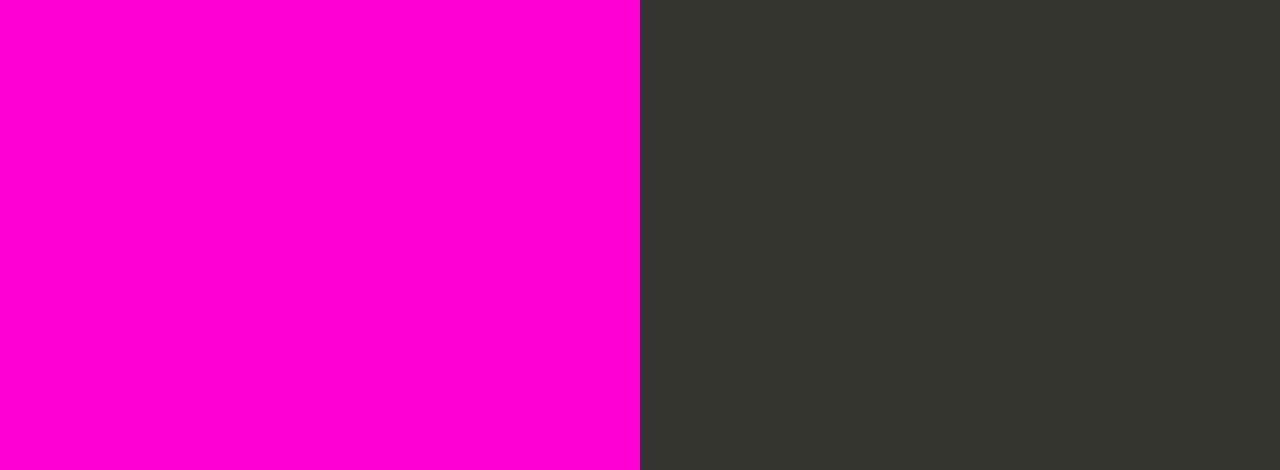
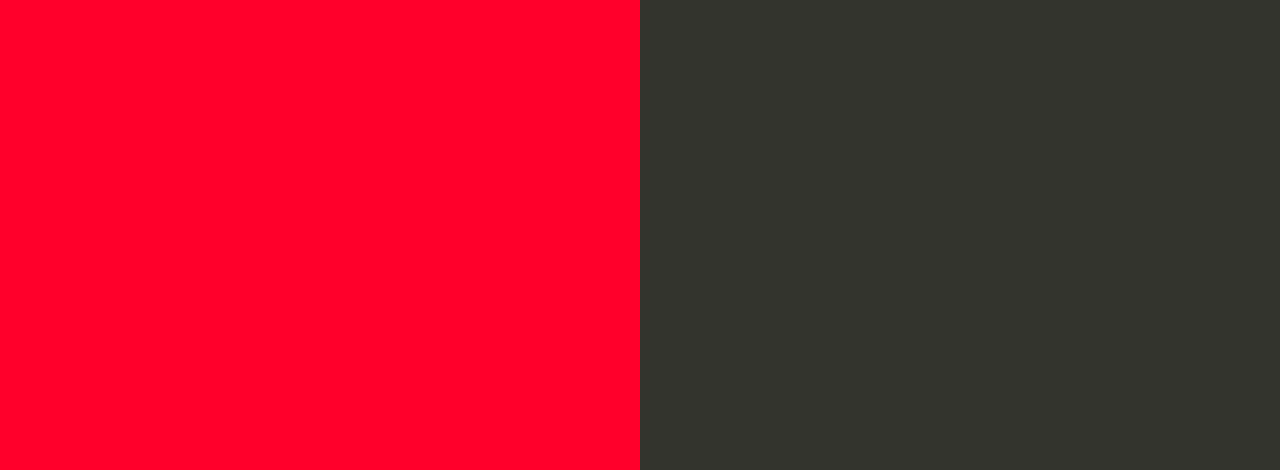
Before and after one commit to Surya-pkh/CICD, a website: page index.html in a window 1280 px wide. Shown: the part 330-800 px from the top of the page. Drawn offline with Linux system fonts and the light colour scheme.

Commit message:
redupdate

```diff
--- a/index.html
+++ b/index.html
@@ -35,7 +35,7 @@
 
         text-align: right;
         padding-top: 11em;
-        background-color: rgb(255, 0, 212);
+        background-color: rgb(255, 0, 43);
 
       }
       .textColumn p {
```
